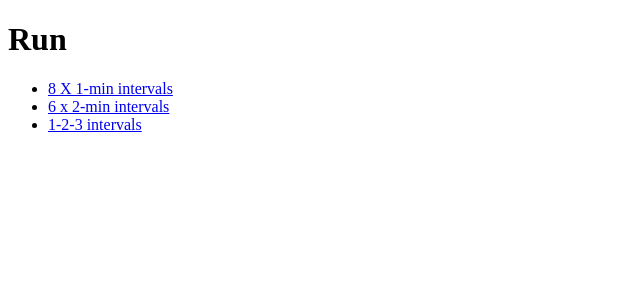
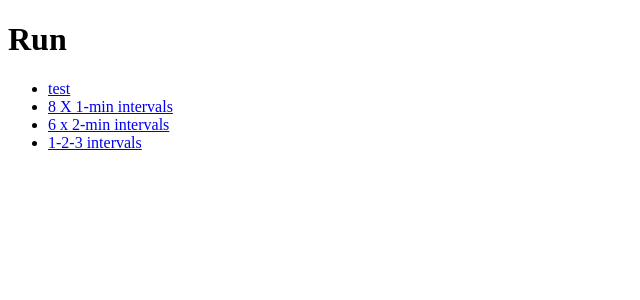
Before and after one commit to stevenbister/run, a React (Vite) app: page / in a window 1280 px wide. Shown: the top 300 px of the page, without its empty margins (0-640 px from the left). Built offline with nearby package versions, Linux system fonts and the light colour scheme.

Commit message:
feat: add test workout

```diff
--- a/src/data/workouts.json
+++ b/src/data/workouts.json
@@ -1,4 +1,34 @@
 [
+    {
+        "id": 0,
+        "name": "test",
+        "intervals": [
+            {
+                "effort": "walk",
+                "duration": 3
+            },
+            {
+                "effort": "easy",
+                "duration": 5
+            },
+            {
+                "effort": "hard",
+                "duration": 2
+            },
+            {
+                "effort": "walk",
+                "duration": 2
+            },
+            {
+                "effort": "easy",
+                "duration": 5
+            },
+            {
+                "effort": "walk",
+                "duration": 3
+            }
+        ]
+    },
     {
         "id": 1,
         "name": "8 X 1-min intervals",
--- a/src/routes/_index.tsx
+++ b/src/routes/_index.tsx
@@ -7,13 +7,18 @@ export default function Index() {
             <nav>
                 {WORKOUT_DATA.length ? (
                     <ul>
-                        {WORKOUT_DATA.map((workout) => (
-                            <li key={workout.id}>
-                                <Link to={`/workouts/${workout.id}`}>
-                                    {workout.name}
-                                </Link>
-                            </li>
-                        ))}
+                        {WORKOUT_DATA.map((workout) => {
+                            if (import.meta.env.PROD && workout.id === 0)
+                                return null;
+
+                            return (
+                                <li key={workout.id}>
+                                    <Link to={`/workouts/${workout.id}`}>
+                                        {workout.name}
+                                    </Link>
+                                </li>
+                            );
+                        })}
                     </ul>
                 ) : (
                     <p>No workouts found.</p>
```
